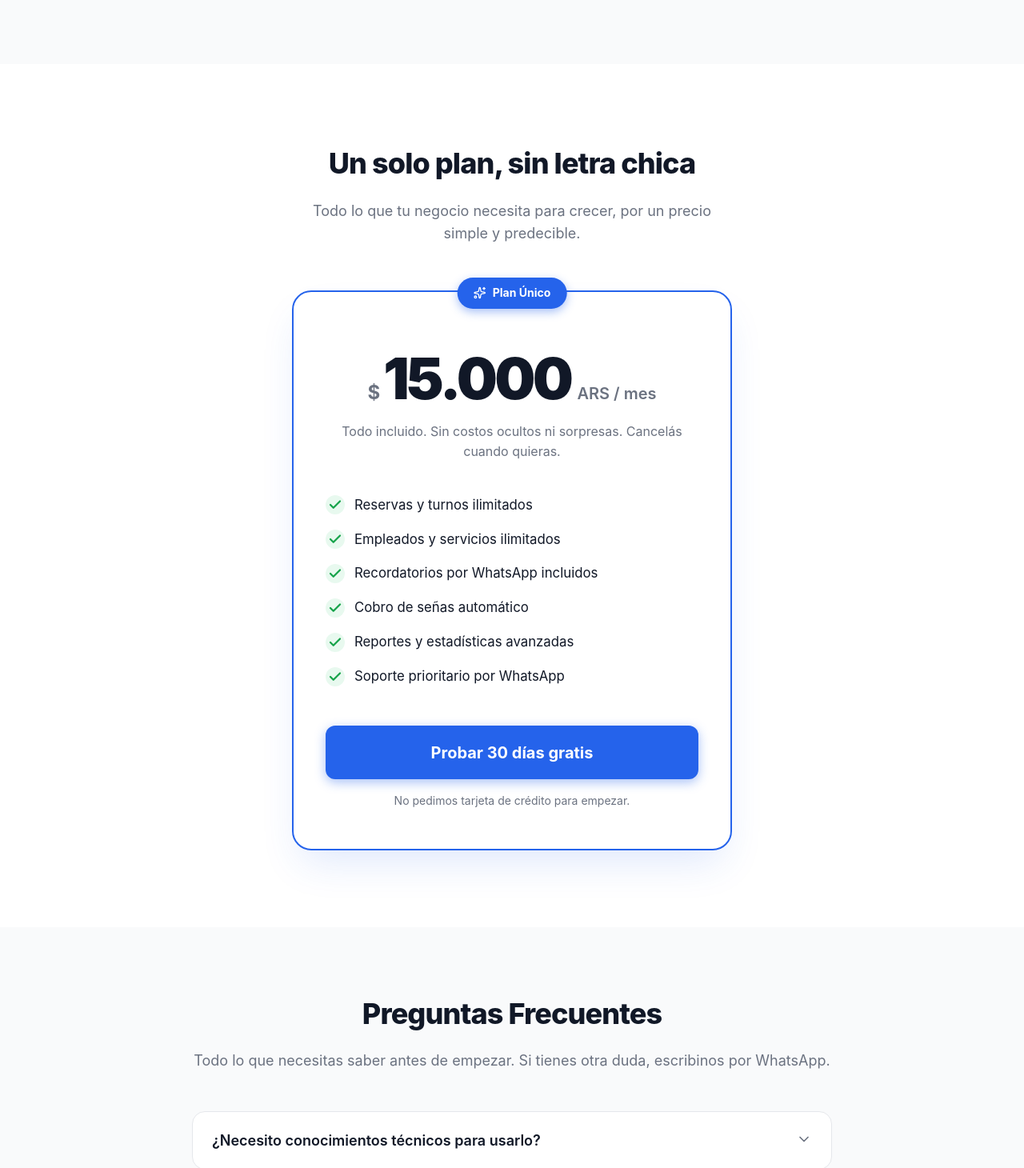
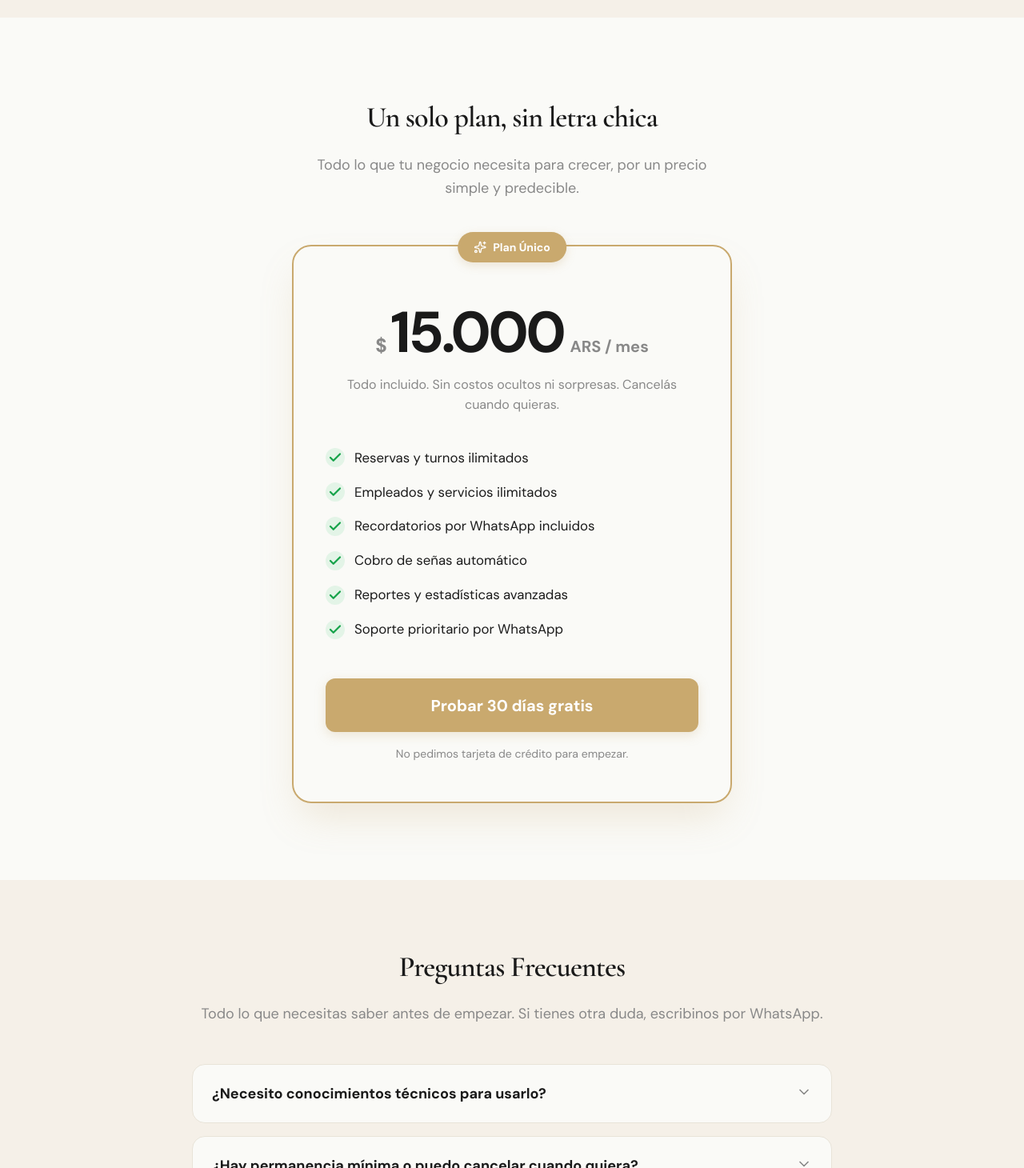
Before and after one commit to jorge-alo/agendaok-landing, a Next.js app: page / in a window 1280 px wide. Shown: the part 2032-3492 px from the top of the page at 80% size. Built offline with nearby package versions, Linux system fonts and the light colour scheme.

Commit message:
cambiando los estilos

```diff
--- a/src/app/globals.css
+++ b/src/app/globals.css
@@ -1,20 +1,28 @@
 /* src/app/globals.css */
+@import url('https://fonts.googleapis.com/css2?family=Cormorant+Garamond:wght@500;600;700&family=DM+Sans:wght@400;500;700&display=swap');
 
 :root {
-  /* Paleta de Colores AgendaOK */
-  --color-primary: #2563EB;
-  --color-primary-hover: #1D4ED8; /* Un azul un tono más oscuro para hovers */
-  --color-bg: #FFFFFF;
-  --color-bg-soft: #F9FAFB;
-  --color-text: #111827; /* Gris muy oscuro para máxima legibilidad */
-  --color-text-light: #6B7280;
-  --color-border: #E5E7EB;
+  /* Paleta AgendaOK — misma identidad que el SaaS */
+  --color-primary: #C9A96E;
+  --color-primary-hover: #B69355;
+  --color-primary-light: #FDF8EE;
+  --color-primary-soft: #F5F0E8;
+
+  --color-dark: #1C1C1C;
+  --color-dark-soft: #2C2C2C;
+
+  --color-bg: #FAFAF7;
+  --color-bg-soft: #F5F0E8;
+
+  --color-text: #1A1A1A;
+  --color-text-light: #888888;
+  --color-border: #E8E3D8;
 
   /* Tipografía */
-  --font-sans: 'Inter', system-ui, -apple-system, sans-serif;
+  --font-serif: 'Cormorant Garamond', serif;
+  --font-sans: 'DM Sans', system-ui, sans-serif;
 }
 
-/* Reset Básico */
 * {
   box-sizing: border-box;
   margin: 0;
@@ -22,7 +30,7 @@
 }
 
 html {
-  scroll-behavior: smooth; /* Para que los links internos (#features, #pricing) hagan scroll suave */
+  scroll-behavior: smooth;
 }
 
 body {
--- a/src/components/Contact/Contact.module.css
+++ b/src/components/Contact/Contact.module.css
@@ -17,7 +17,8 @@
 
 .title {
   font-size: 2.25rem;
-  font-weight: 800;
+  font-family: var(--font-serif);
+  font-weight: 600;
   color: var(--color-text);
   margin-bottom: 1rem;
 }
@@ -80,7 +81,7 @@
 .input:focus, .textarea:focus {
   outline: none;
   border-color: var(--color-primary);
-  box-shadow: 0 0 0 3px rgba(37, 99, 235, 0.1); /* Anillo de enfoque */
+  box-shadow: 0 0 0 3px rgba(201, 169, 110, 0.08); /* Anillo de enfoque */
 }
 
 .textarea {
--- a/src/components/Faq/Faq.module.css
+++ b/src/components/Faq/Faq.module.css
@@ -17,7 +17,8 @@
 
 .title {
   font-size: 2.25rem;
-  font-weight: 800;
+  font-family: var(--font-serif);
+  font-weight: 600;
   color: var(--color-text);
   margin-bottom: 1rem;
   letter-spacing: -0.025em;
@@ -45,7 +46,7 @@
 /* Borde azul sutil cuando el item está abierto */
 .itemOpen {
   border-color: var(--color-primary);
-  box-shadow: 0 8px 24px -8px rgba(37, 99, 235, 0.15);
+  box-shadow: 0 8px 24px -8px rgba(201, 169, 110, 0.08);
 }
 
 .questionButton {
--- a/src/components/Features/Features.module.css
+++ b/src/components/Features/Features.module.css
@@ -17,7 +17,8 @@
 
 .title {
   font-size: 2.25rem;
-  font-weight: 800;
+  font-family: var(--font-serif);
+  font-weight: 600;
   color: var(--color-text);
   margin-bottom: 1rem;
   letter-spacing: -0.025em;
@@ -65,14 +66,14 @@
 /* Efecto Hover: elevación sutil y borde azul */
 .card:hover {
   transform: translateY(-4px);
-  box-shadow: 0 12px 24px -6px rgba(37, 99, 235, 0.12);
+  box-shadow: 0 12px 24px -6px rgba(201, 169, 110, 0.25);
   border-color: var(--color-primary);
 }
 
 .iconWrapper {
   width: 56px;
   height: 56px;
-  background-color: rgba(37, 99, 235, 0.1); /* Azul al 10% de opacidad */
+  background-color: rgba(201, 169, 110, 0.25); /* Azul al 10% de opacidad */
   color: var(--color-primary);
   border-radius: 12px;
   display: flex;
--- a/src/components/Footer/Footer.module.css
+++ b/src/components/Footer/Footer.module.css
@@ -1,8 +1,8 @@
 /* src/components/Footer/Footer.module.css */
 
 .footer {
-  background-color: #111827; /* Gris muy oscuro, casi negro */
-  color: #F9FAFB;
+  background-color: #1C1C1C; /* Gris muy oscuro, casi negro */
+  color: #F5F0E8;
   padding: 4rem 1.5rem 2rem;
 }
 
--- a/src/components/Hero/Hero.module.css
+++ b/src/components/Hero/Hero.module.css
@@ -16,6 +16,7 @@
 }
 
 .title {
+   font-family: var(--font-serif);
   font-size: 3rem;
   font-weight: 800;
   line-height: 1.2;
@@ -43,25 +44,25 @@
 
 /* Botón Primario (Sólido) */
 .btnPrimary {
-  background-color: var(--color-primary);
-  color: white;
+  background-color: var(--color-dark);
+  color: var(--color-primary-light);
   padding: 0.875rem 2rem;
   border-radius: 8px;
   font-weight: 600;
   font-size: 1.1rem;
   transition: transform 0.2s ease, background-color 0.2s ease;
-  box-shadow: 0 4px 6px -1px rgba(37, 99, 235, 0.2);
+  box-shadow: 0 4px 6px -1px rgba(201, 169, 110, 0.25);
 }
 
 .btnPrimary:hover {
-  background-color: var(--color-primary-hover);
+  background-color: var(--color-dark-soft);
   transform: translateY(-2px);
 }
 
 /* Botón Secundario (Outline) */
 .btnSecondary {
   background-color: transparent;
-  color: var(--color-primary);
+  color: var(--color-dark);
   padding: 0.875rem 2rem;
   border-radius: 8px;
   font-weight: 600;
@@ -72,7 +73,7 @@
 
 .btnSecondary:hover {
   border-color: var(--color-primary);
-  background-color: rgba(37, 99, 235, 0.05);
+  background-color: var(--color-primary-light);
 }
 
 /* ============================================
@@ -155,7 +156,7 @@
 .mobileMockup {
   width: 200px;
   height: 400px;
-  background-color: #1F2937;
+  background-color: #2C2C2C;
   border-radius: 28px;
   padding: 8px;
   box-shadow: 0 25px 50px -12px rgba(0, 0, 0, 0.3);
--- a/src/components/Pricing/Pricing.module.css
+++ b/src/components/Pricing/Pricing.module.css
@@ -20,7 +20,8 @@
 
 .title {
   font-size: 2.25rem;
-  font-weight: 800;
+  font-family: var(--font-serif);
+  font-weight: 600;
   color: var(--color-text);
   margin-bottom: 1rem;
   letter-spacing: -0.025em;
@@ -44,7 +45,7 @@
   border-radius: 24px;
   padding: 3rem 2.5rem;
   position: relative;
-  box-shadow: 0 25px 50px -12px rgba(37, 99, 235, 0.15);
+  box-shadow: 0 25px 50px -12px rgba(201, 169, 110, 0.25);
   transition: transform 0.3s ease, box-shadow 0.3s ease;
   display: flex;
   flex-direction: column;
@@ -55,7 +56,7 @@
 /* Efecto de elevación al pasar el mouse */
 .card:hover {
   transform: translateY(-8px);
-  box-shadow: 0 30px 60px -15px rgba(37, 99, 235, 0.25);
+  box-shadow: 0 30px 60px -15px rgba(201, 169, 110, 0.25);
 }
 
 /* Badge superior flotante */
@@ -73,7 +74,7 @@
   display: flex;
   align-items: center;
   gap: 0.5rem;
-  box-shadow: 0 4px 12px rgba(37, 99, 235, 0.4);
+  box-shadow: 0 4px 12px rgba(201, 169, 110, 0.25);
 }
 
 .priceContainer {
@@ -156,13 +157,13 @@
   font-size: 1.25rem;
   font-weight: 700;
   transition: all 0.2s ease;
-  box-shadow: 0 4px 14px rgba(37, 99, 235, 0.4);
+  box-shadow: 0 4px 14px rgba(201, 169, 110, 0.25);
 }
 
 .ctaButton:hover {
   background-color: var(--color-primary-hover);
   transform: translateY(-2px);
-  box-shadow: 0 6px 20px rgba(37, 99, 235, 0.5);
+  box-shadow: 0 6px 20px rgba(201, 169, 110, 0.08);
 }
 
 .ctaNote {
```
